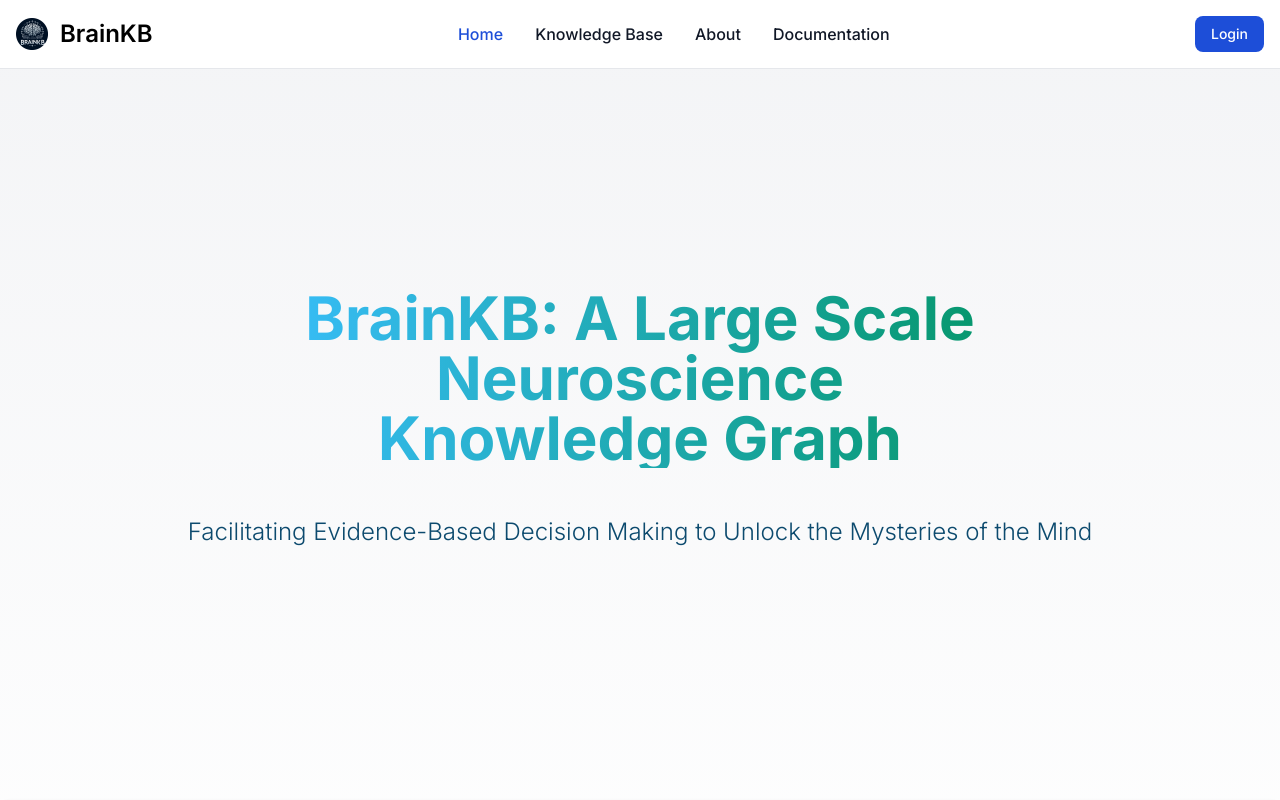
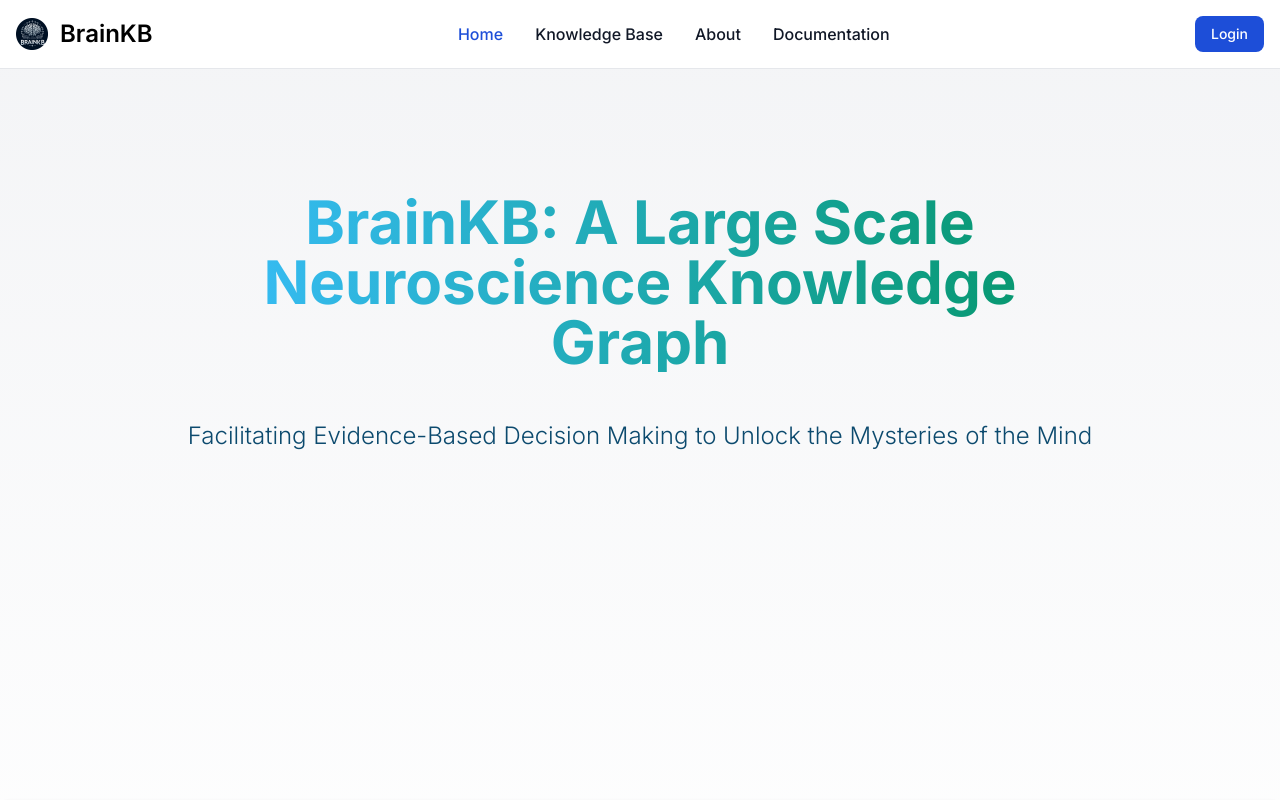
Before and after one commit to sensein/brainkb-ui, a Next.js app: page / in a window 1280 px wide. Shown: the top 800 px of the page. Built offline with nearby package versions, Linux system fonts and the light colour scheme; no server answers.

Commit message:
layout updated

```diff
--- a/src/app/layout.tsx
+++ b/src/app/layout.tsx
@@ -34,7 +34,7 @@
           </header>
 
 
-          <main className="flex min-h-screen flex-col p-24">
+          <main className="flex min-h-screen flex-col">
               {children}
           </main>
 
```
